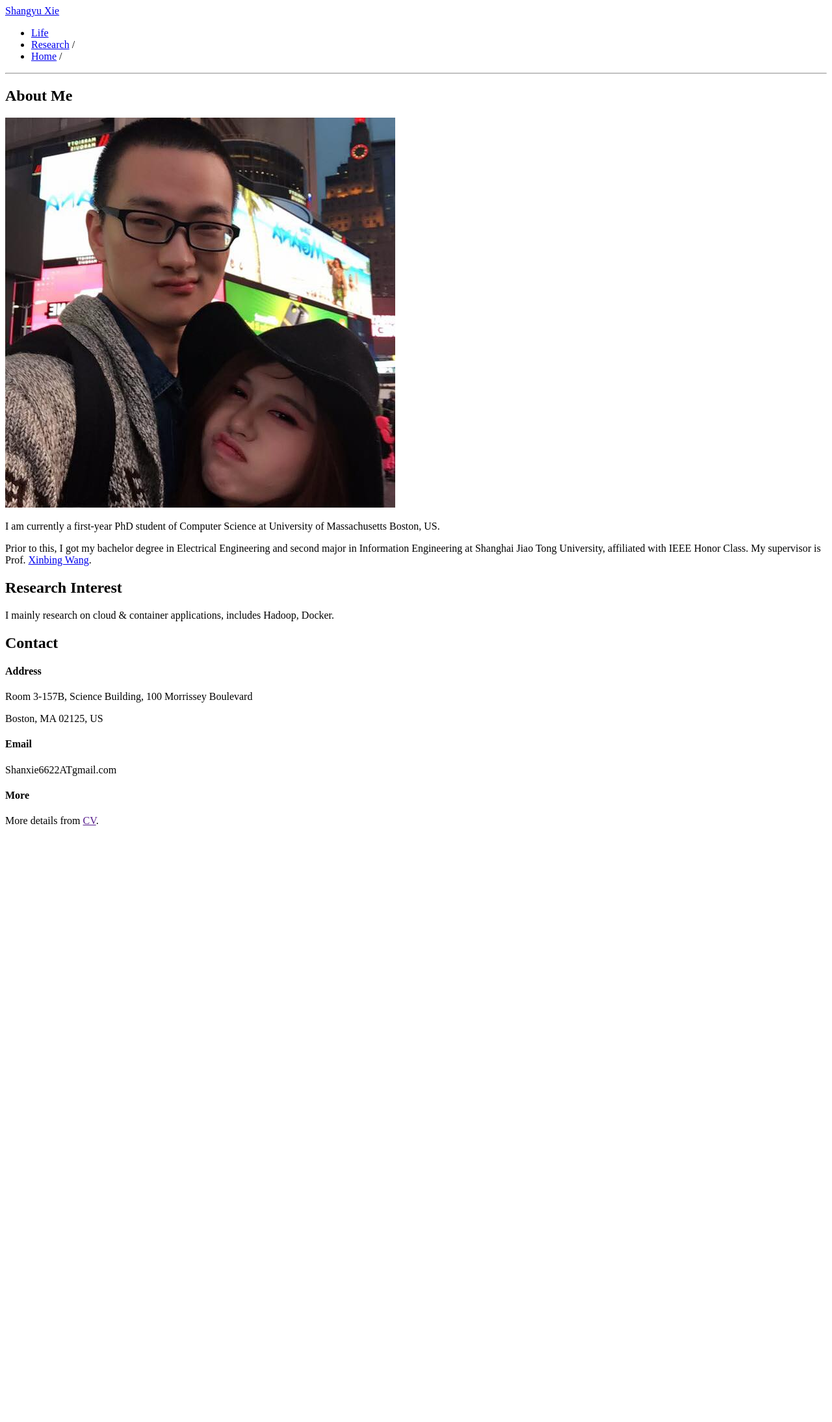
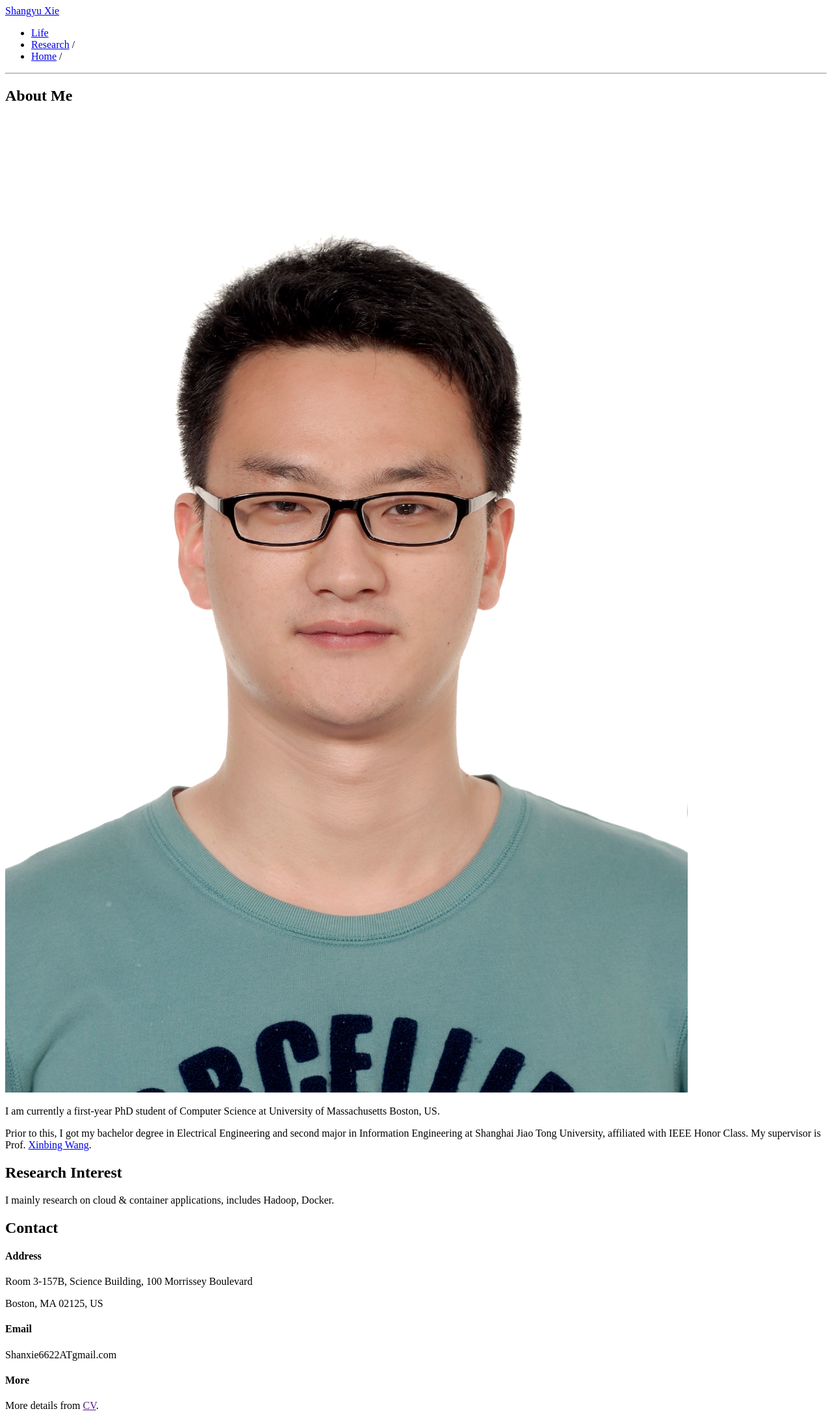
Before and after one commit to songwellxie/songwellxie.github.io, a Jekyll site: the page built from index.md, in a window 1280 px wide. Shown: the whole page at 65% size. Built offline with Jekyll 4.4.1, drawn with Linux system fonts in a browser that asks for light colours; our own code applies the rules of GitHub Pages for plain Markdown files; before the commit the page ends 1288 px from its top, so only the background shows below that.

Commit message:
Update index.md

```diff
--- a/index.md
+++ b/index.md
@@ -4,7 +4,7 @@ layout: default
 
 ## About Me
 
-<img class="profile-picture" src="me.jpg">
+<img class="profile-picture" src="/img/profile.jpg">
 
 I am currently a first-year PhD student of Computer Science at University of Massachusetts Boston, US.
 
```
